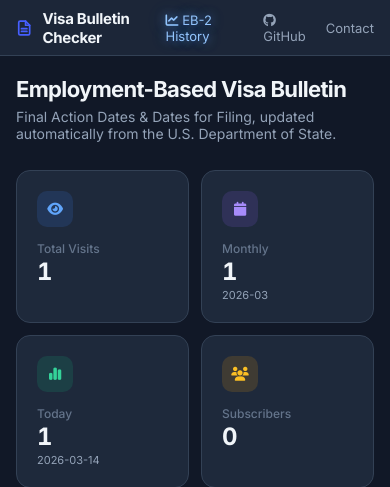
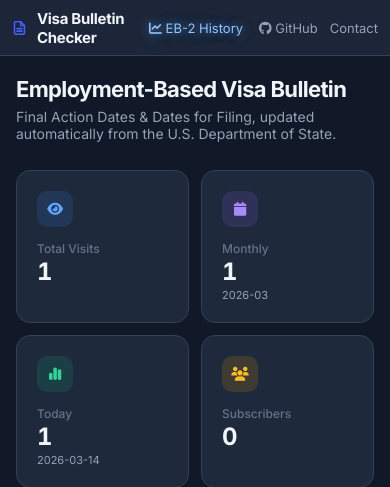
Before and after one commit to karingz/VisaBulletinChecker, a Flask app: page / in a window 390 px wide. Shown: the top 487 px of the page. Run offline with Flask 3, Linux system fonts and the light colour scheme; data that the repository does not hold is empty; some libraries are stand-ins or nearby versions.

Commit message:
fix: tighter topbar spacing on mobile, prevent link text wrapping

```diff
--- a/api/templates/history.html
+++ b/api/templates/history.html
@@ -255,8 +255,10 @@
             .card { padding: 20px; border-radius: 14px; }
             .page-title h1 { font-size: 22px; }
             .chart-wrap { height: 300px; }
-            .topbar { padding: 0 16px; }
-            .topbar-links .nav-glow { margin-right: 10px !important; }
+            .topbar { padding: 0 12px; }
+            .topbar-links { gap: 12px; }
+            .topbar-links a { white-space: nowrap; }
+            .topbar-links .nav-glow { margin-right: 4px !important; }
             .card-header { flex-direction: column; align-items: flex-start; }
             .history-table { min-width: 520px; }
         }
--- a/api/templates/index.html
+++ b/api/templates/index.html
@@ -416,8 +416,10 @@
             .form-row { flex-direction: column; align-items: stretch; }
             input[type="email"] { min-width: 0; }
             .btn-submit { text-align: center; }
-            .topbar { padding: 0 16px; }
-            .topbar-links .nav-glow { margin-right: 10px !important; }
+            .topbar { padding: 0 12px; }
+            .topbar-links { gap: 12px; }
+            .topbar-links a { white-space: nowrap; }
+            .topbar-links .nav-glow { margin-right: 4px !important; }
             .bulletin-content { overflow-x: auto; -webkit-overflow-scrolling: touch; }
             .bulletin-content table { min-width: 600px; }
         }
```
